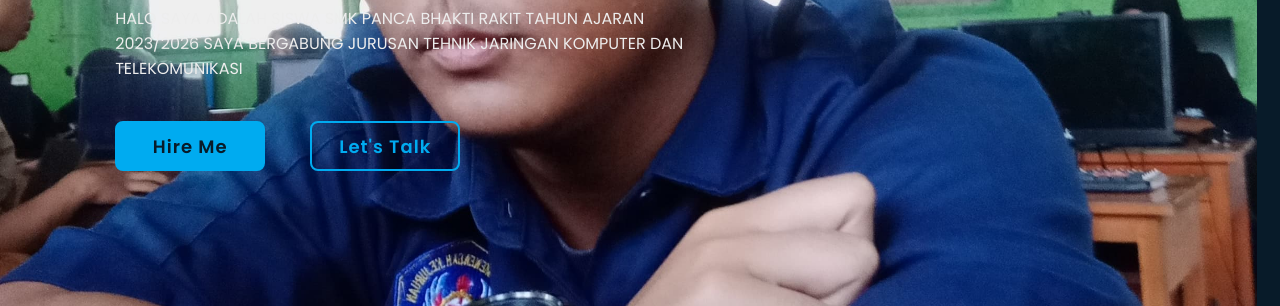
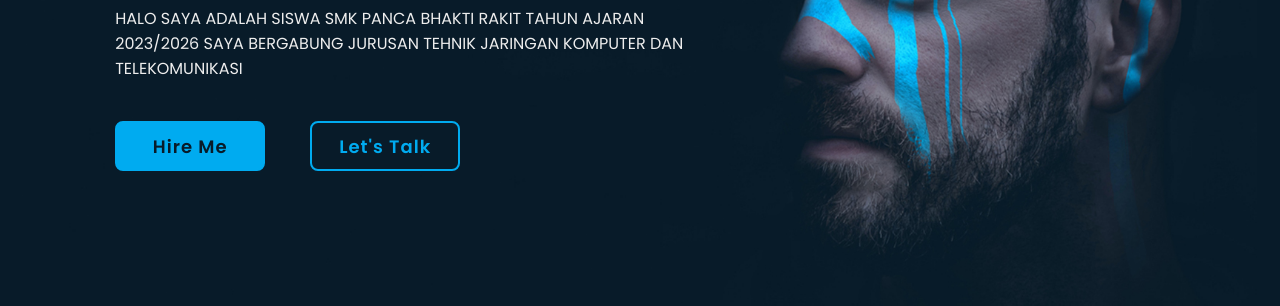
Before and after one commit to RafaelAndhikaRansyah/Rafael-web, a plain HTML site: page index.html in a window 1280 px wide. Shown: the part 411-717 px from the top of the page. Drawn offline with nearby package versions, Linux system fonts and the light colour scheme.

Commit message:
Update style.css

```diff
--- a/style.css
+++ b/style.css
@@ -87,7 +87,7 @@ section {
     display: flex;
     align-items: center;
     padding: 0 9%;
-    background: url('/images/RAFA.jpg') no-repeat;
+    background: url('/images/home.jpg') no-repeat;
     background-size: cover;
     background-position: center;
 }
```
